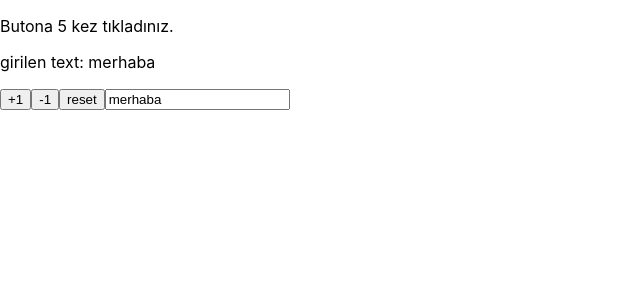
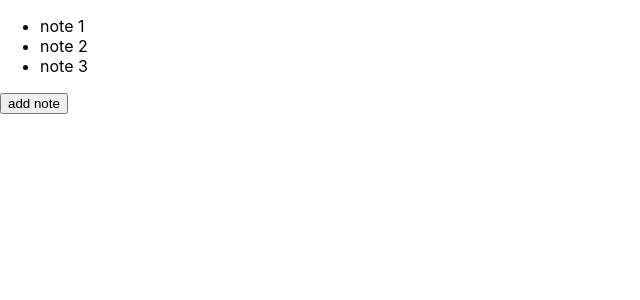
Before and after one commit to CherokeeX/react-hooks, a React (Create React App) app: page / in a window 1280 px wide. Shown: the top 300 px of the page, without its empty margins (0-640 px from the left). Built offline with nearby package versions, Linux system fonts and the light colour scheme.

Commit message:
6_3_uygulama-notelist

```diff
--- a/src/App.js
+++ b/src/App.js
@@ -1,39 +1,9 @@
-// class component => state (Component), lifecycle
-// function component + state (hooks)
-
-import { useState } from "react";
-
-// import { Component } from "react";
-
-// class App extends Component {
-//   constructor(props) {
-//     super(props);
-//     this.state = {
-//       count: 0
-//     }
-//   }
-
-//   render() {
-//     return (
-//       <>
-//         <p>Butona { this.state.count } kez tıkladınız.</p>
-//         <button onClick={ () => this.setState({ count: this.state.count + 1 }) }>+1</button>
-//       </>
-//     );
-//   }
-// }
+import NodeList from "./components/NoteList";
 
 function App(props) {
-  const [count, setCount] = useState(props.count);
-  const [text, setText] = useState(props.text);
   return (
     <>
-      <p>Butona { count } kez tıkladınız.</p>
-      <p>girilen text: { text }</p>
-      <button onClick={ () => setCount(count + 1) }>+1</button>
-      <button onClick={ () => setCount(count - 1) }>-1</button>
-      <button onClick={ () => setCount(props.count) }>reset</button>
-      <input type="text" value={ text } onChange={ (e) => setText(e.target.value) }/>
+      <NodeList />
     </>
   );
 }
--- /dev/null
+++ b/src/components/NoteList.js
@@ -0,0 +1,31 @@
+import { useState } from "react";
+
+const NodeList = () => {
+
+    const [notes, setNotes] = useState([
+        { id: 1, title: "note 1" },
+        { id: 2, title: "note 2" },
+        { id: 3, title: "note 3" }
+    ]);
+
+    const addNote = () => {
+        setNotes([...notes, { id: 4, title: "note 4" }]);
+    }
+
+    return (
+        <>
+            <ul className="note-list">
+                { notes.map(note => {
+                    return (
+                        <li key={note.id}>{ note.title }</li>
+                        );
+                    }) }
+            </ul>
+            <button onClick={ addNote }>add note</button>
+        </>
+    );
+
+
+};
+
+export default NodeList;
```
Also changed, not shown: src/Counter.js (added, +41 -0 lines).
